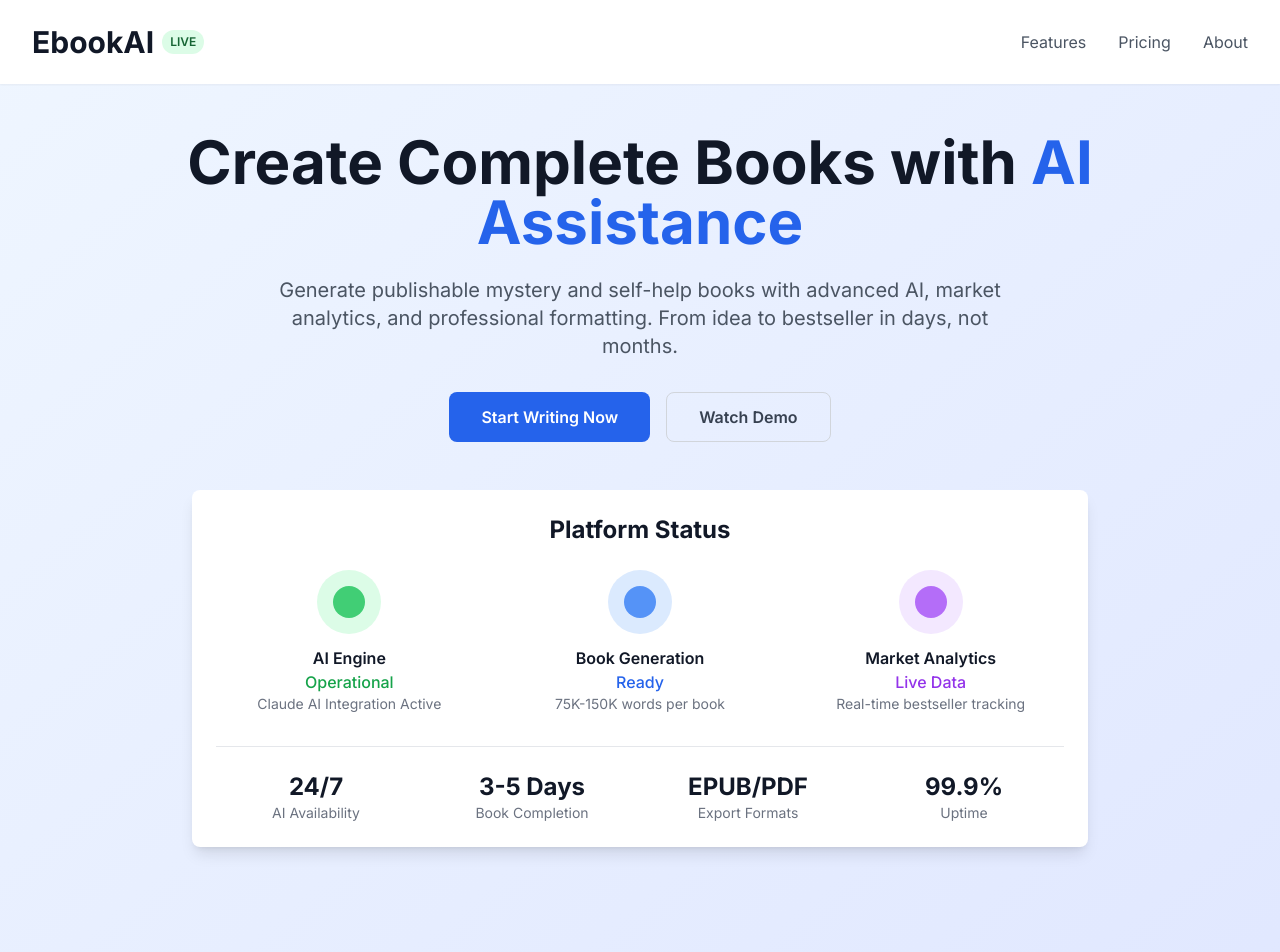
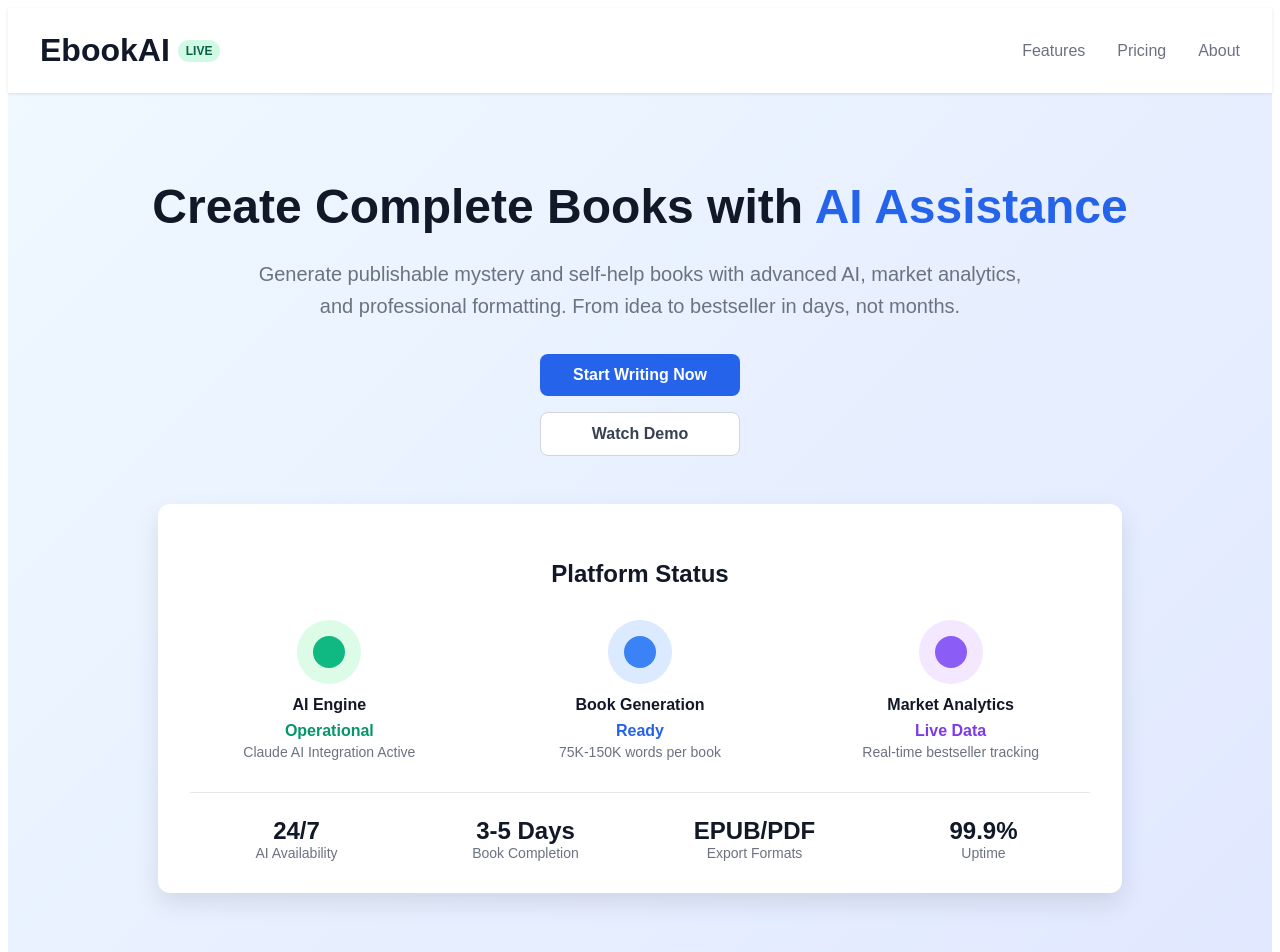
Before and after one commit to Rainking6693/newebookcreator, a Next.js app in the folder Ben Projects/Ebook project/: page / in a window 1280 px wide. Shown: the top 952 px of the page. Built offline with nearby package versions, Linux system fonts and the light colour scheme.

Commit message:
Fix blank page: Remove external dependencies, use inline CSS

```diff
--- a/Ben Projects/Ebook project/pages/_document.tsx
+++ b/Ben Projects/Ebook project/pages/_document.tsx
@@ -5,13 +5,7 @@ export default function Document() {
     <Html lang="en">
       <Head>
         <meta charSet="utf-8" />
-        <link rel="preconnect" href="https://fonts.googleapis.com" />
-        <link rel="preconnect" href="https://fonts.gstatic.com" crossOrigin="" />
-        <link
-          href="https://fonts.googleapis.com/css2?family=Inter:wght@400;500;600;700&display=swap"
-          rel="stylesheet"
-        />
-        <script src="https://cdn.tailwindcss.com"></script>
+        <meta name="viewport" content="width=device-width, initial-scale=1" />
       </Head>
       <body>
         <Main />
--- a/Ben Projects/Ebook project/pages/index.tsx
+++ b/Ben Projects/Ebook project/pages/index.tsx
@@ -11,102 +11,363 @@ export default function Home() {
         <link rel="icon" href="/favicon.ico" />
       </Head>
 
-      <div className="min-h-screen bg-gradient-to-br from-blue-50 to-indigo-100">
+      <div style={{
+        minHeight: '100vh',
+        background: 'linear-gradient(135deg, #f0f9ff 0%, #e0e7ff 100%)',
+        fontFamily: 'Arial, sans-serif'
+      }}>
         {/* Header */}
-        <header className="bg-white shadow-sm">
-          <div className="max-w-7xl mx-auto px-4 sm:px-6 lg:px-8">
-            <div className="flex justify-between items-center py-6">
-              <div className="flex items-center">
-                <h1 className="text-3xl font-bold text-gray-900">EbookAI</h1>
-                <span className="ml-2 px-2 py-1 text-xs font-semibold text-green-800 bg-green-100 rounded-full">
+        <header style={{
+          backgroundColor: 'white',
+          boxShadow: '0 1px 3px rgba(0,0,0,0.1)',
+          padding: '0'
+        }}>
+          <div style={{
+            maxWidth: '1200px',
+            margin: '0 auto',
+            padding: '0 20px'
+          }}>
+            <div style={{
+              display: 'flex',
+              justifyContent: 'space-between',
+              alignItems: 'center',
+              padding: '24px 0'
+            }}>
+              <div style={{ display: 'flex', alignItems: 'center' }}>
+                <h1 style={{
+                  fontSize: '32px',
+                  fontWeight: 'bold',
+                  color: '#111827',
+                  margin: '0'
+                }}>
+                  EbookAI
+                </h1>
+                <span style={{
+                  marginLeft: '8px',
+                  padding: '4px 8px',
+                  fontSize: '12px',
+                  fontWeight: 'bold',
+                  color: '#065f46',
+                  backgroundColor: '#d1fae5',
+                  borderRadius: '9999px'
+                }}>
                   LIVE
                 </span>
               </div>
-              <nav className="hidden md:flex space-x-8">
-                <a href="#features" className="text-gray-600 hover:text-gray-900">Features</a>
-                <a href="#pricing" className="text-gray-600 hover:text-gray-900">Pricing</a>
-                <a href="#about" className="text-gray-600 hover:text-gray-900">About</a>
+              <nav style={{ display: 'flex', gap: '32px' }}>
+                <a href="#features" style={{
+                  color: '#6b7280',
+                  textDecoration: 'none',
+                  fontWeight: '500'
+                }}>
+                  Features
+                </a>
+                <a href="#pricing" style={{
+                  color: '#6b7280',
+                  textDecoration: 'none',
+                  fontWeight: '500'
+                }}>
+                  Pricing
+                </a>
+                <a href="#about" style={{
+                  color: '#6b7280',
+                  textDecoration: 'none',
+                  fontWeight: '500'
+                }}>
+                  About
+                </a>
               </nav>
             </div>
           </div>
         </header>
 
         {/* Hero Section */}
-        <main className="max-w-7xl mx-auto px-4 sm:px-6 lg:px-8 py-12">
-          <div className="text-center">
-            <h2 className="text-4xl md:text-6xl font-bold text-gray-900 mb-6">
+        <main style={{
+          maxWidth: '1200px',
+          margin: '0 auto',
+          padding: '48px 20px',
+          textAlign: 'center'
+        }}>
+          <h2 style={{
+            fontSize: '48px',
+            fontWeight: 'bold',
+            color: '#111827',
+            marginBottom: '24px',
+            lineHeight: '1.1'
+          }}>
             Create Complete Books with
-              <span className="text-blue-600"> AI Assistance</span>
+            <span style={{ color: '#2563eb' }}> AI Assistance</span>
           </h2>
-            <p className="text-xl text-gray-600 mb-8 max-w-3xl mx-auto">
+
+          <p style={{
+            fontSize: '20px',
+            color: '#6b7280',
+            marginBottom: '32px',
+            maxWidth: '800px',
+            margin: '0 auto 32px auto',
+            lineHeight: '1.6'
+          }}>
             Generate publishable mystery and self-help books with advanced AI, market analytics,
             and professional formatting. From idea to bestseller in days, not months.
           </p>
 
           {/* CTA Buttons */}
-            <div className="flex flex-col sm:flex-row gap-4 justify-center mb-12">
-              <button className="bg-blue-600 text-white px-8 py-3 rounded-lg font-semibold hover:bg-blue-700 transition-colors">
+          <div style={{
+            display: 'flex',
+            flexDirection: 'column',
+            gap: '16px',
+            justifyContent: 'center',
+            marginBottom: '48px',
+            alignItems: 'center'
+          }}>
+            <button style={{
+              backgroundColor: '#2563eb',
+              color: 'white',
+              padding: '12px 32px',
+              borderRadius: '8px',
+              fontWeight: 'bold',
+              border: 'none',
+              fontSize: '16px',
+              cursor: 'pointer',
+              minWidth: '200px'
+            }}>
               Start Writing Now
             </button>
-              <button className="border border-gray-300 text-gray-700 px-8 py-3 rounded-lg font-semibold hover:bg-gray-50 transition-colors">
+            <button style={{
+              border: '1px solid #d1d5db',
+              color: '#374151',
+              padding: '12px 32px',
+              borderRadius: '8px',
+              fontWeight: 'bold',
+              backgroundColor: 'white',
+              fontSize: '16px',
+              cursor: 'pointer',
+              minWidth: '200px'
+            }}>
               Watch Demo
             </button>
           </div>
 
           {/* Status Dashboard */}
-            <div className="bg-white rounded-lg shadow-lg p-6 max-w-4xl mx-auto">
-              <h3 className="text-2xl font-bold text-gray-900 mb-6">Platform Status</h3>
+          <div style={{
+            backgroundColor: 'white',
+            borderRadius: '12px',
+            boxShadow: '0 10px 25px rgba(0,0,0,0.1)',
+            padding: '32px',
+            maxWidth: '900px',
+            margin: '0 auto'
+          }}>
+            <h3 style={{
+              fontSize: '24px',
+              fontWeight: 'bold',
+              color: '#111827',
+              marginBottom: '32px'
+            }}>
+              Platform Status
+            </h3>
 
-              <div className="grid grid-cols-1 md:grid-cols-3 gap-6">
+            <div style={{
+              display: 'grid',
+              gridTemplateColumns: 'repeat(auto-fit, minmax(250px, 1fr))',
+              gap: '32px'
+            }}>
               {/* AI Engine Status */}
-                <div className="text-center">
-                  <div className="w-16 h-16 bg-green-100 rounded-full flex items-center justify-center mx-auto mb-3">
-                    <div className="w-8 h-8 bg-green-500 rounded-full animate-pulse"></div>
+              <div style={{ textAlign: 'center' }}>
+                <div style={{
+                  width: '64px',
+                  height: '64px',
+                  backgroundColor: '#dcfce7',
+                  borderRadius: '50%',
+                  display: 'flex',
+                  alignItems: 'center',
+                  justifyContent: 'center',
+                  margin: '0 auto 12px auto'
+                }}>
+                  <div style={{
+                    width: '32px',
+                    height: '32px',
+                    backgroundColor: '#10b981',
+                    borderRadius: '50%'
+                  }}></div>
                 </div>
-                  <h4 className="font-semibold text-gray-900">AI Engine</h4>
-                  <p className="text-green-600 font-medium">Operational</p>
-                  <p className="text-sm text-gray-500">Claude AI Integration Active</p>
+                <h4 style={{
+                  fontWeight: 'bold',
+                  color: '#111827',
+                  margin: '0 0 8px 0'
+                }}>
+                  AI Engine
+                </h4>
+                <p style={{
+                  color: '#059669',
+                  fontWeight: 'bold',
+                  margin: '0 0 4px 0'
+                }}>
+                  Operational
+                </p>
+                <p style={{
+                  fontSize: '14px',
+                  color: '#6b7280',
+                  margin: '0'
+                }}>
+                  Claude AI Integration Active
+                </p>
               </div>
 
               {/* Book Generation */}
-                <div className="text-center">
-                  <div className="w-16 h-16 bg-blue-100 rounded-full flex items-center justify-center mx-auto mb-3">
-                    <div className="w-8 h-8 bg-blue-500 rounded-full animate-pulse"></div>
+              <div style={{ textAlign: 'center' }}>
+                <div style={{
+                  width: '64px',
+                  height: '64px',
+                  backgroundColor: '#dbeafe',
+                  borderRadius: '50%',
+                  display: 'flex',
+                  alignItems: 'center',
+                  justifyContent: 'center',
+                  margin: '0 auto 12px auto'
+                }}>
+                  <div style={{
+                    width: '32px',
+                    height: '32px',
+                    backgroundColor: '#3b82f6',
+                    borderRadius: '50%'
+                  }}></div>
                 </div>
-                  <h4 className="font-semibold text-gray-900">Book Generation</h4>
-                  <p className="text-blue-600 font-medium">Ready</p>
-                  <p className="text-sm text-gray-500">75K-150K words per book</p>
+                <h4 style={{
+                  fontWeight: 'bold',
+                  color: '#111827',
+                  margin: '0 0 8px 0'
+                }}>
+                  Book Generation
+                </h4>
+                <p style={{
+                  color: '#2563eb',
+                  fontWeight: 'bold',
+                  margin: '0 0 4px 0'
+                }}>
+                  Ready
+                </p>
+                <p style={{
+                  fontSize: '14px',
+                  color: '#6b7280',
+                  margin: '0'
+                }}>
+                  75K-150K words per book
+                </p>
               </div>
 
               {/* Market Analytics */}
-                <div className="text-center">
-                  <div className="w-16 h-16 bg-purple-100 rounded-full flex items-center justify-center mx-auto mb-3">
-                    <div className="w-8 h-8 bg-purple-500 rounded-full animate-pulse"></div>
+              <div style={{ textAlign: 'center' }}>
+                <div style={{
+                  width: '64px',
+                  height: '64px',
+                  backgroundColor: '#f3e8ff',
+                  borderRadius: '50%',
+                  display: 'flex',
+                  alignItems: 'center',
+                  justifyContent: 'center',
+                  margin: '0 auto 12px auto'
+                }}>
+                  <div style={{
+                    width: '32px',
+                    height: '32px',
+                    backgroundColor: '#8b5cf6',
+                    borderRadius: '50%'
+                  }}></div>
                 </div>
-                  <h4 className="font-semibold text-gray-900">Market Analytics</h4>
-                  <p className="text-purple-600 font-medium">Live Data</p>
-                  <p className="text-sm text-gray-500">Real-time bestseller tracking</p>
+                <h4 style={{
+                  fontWeight: 'bold',
+                  color: '#111827',
+                  margin: '0 0 8px 0'
+                }}>
+                  Market Analytics
+                </h4>
+                <p style={{
+                  color: '#7c3aed',
+                  fontWeight: 'bold',
+                  margin: '0 0 4px 0'
+                }}>
+                  Live Data
+                </p>
+                <p style={{
+                  fontSize: '14px',
+                  color: '#6b7280',
+                  margin: '0'
+                }}>
+                  Real-time bestseller tracking
+                </p>
               </div>
             </div>
 
             {/* Quick Stats */}
-              <div className="mt-8 pt-6 border-t border-gray-200">
-                <div className="grid grid-cols-2 md:grid-cols-4 gap-4 text-center">
+            <div style={{
+              marginTop: '32px',
+              paddingTop: '24px',
+              borderTop: '1px solid #e5e7eb'
+            }}>
+              <div style={{
+                display: 'grid',
+                gridTemplateColumns: 'repeat(auto-fit, minmax(120px, 1fr))',
+                gap: '16px',
+                textAlign: 'center'
+              }}>
                 <div>
-                    <div className="text-2xl font-bold text-gray-900">24/7</div>
-                    <div className="text-sm text-gray-500">AI Availability</div>
+                  <div style={{
+                    fontSize: '24px',
+                    fontWeight: 'bold',
+                    color: '#111827'
+                  }}>
+                    24/7
+                  </div>
+                  <div style={{
+                    fontSize: '14px',
+                    color: '#6b7280'
+                  }}>
+                    AI Availability
+                  </div>
                 </div>
                 <div>
-                    <div className="text-2xl font-bold text-gray-900">3-5 Days</div>
-                    <div className="text-sm text-gray-500">Book Completion</div>
+                  <div style={{
+                    fontSize: '24px',
+                    fontWeight: 'bold',
+                    color: '#111827'
+                  }}>
+                    3-5 Days
+                  </div>
+                  <div style={{
+                    fontSize: '14px',
+                    color: '#6b7280'
+                  }}>
+                    Book Completion
+                  </div>
                 </div>
                 <div>
-                    <div className="text-2xl font-bold text-gray-900">EPUB/PDF</div>
-                    <div className="text-sm text-gray-500">Export Formats</div>
+                  <div style={{
+                    fontSize: '24px',
+                    fontWeight: 'bold',
+                    color: '#111827'
+                  }}>
+                    EPUB/PDF
+                  </div>
+                  <div style={{
+                    fontSize: '14px',
+                    color: '#6b7280'
+                  }}>
+                    Export Formats
+                  </div>
                 </div>
                 <div>
-                    <div className="text-2xl font-bold text-gray-900">99.9%</div>
-                    <div className="text-sm text-gray-500">Uptime</div>
+                  <div style={{
+                    fontSize: '24px',
+                    fontWeight: 'bold',
+                    color: '#111827'
+                  }}>
+                    99.9%
+                  </div>
+                  <div style={{
+                    fontSize: '14px',
+                    color: '#6b7280'
+                  }}>
+                    Uptime
                   </div>
                 </div>
               </div>
@@ -115,38 +376,34 @@ export default function Home() {
         </main>
 
         {/* Footer */}
-        <footer className="bg-gray-900 text-white py-8 mt-16">
-          <div className="max-w-7xl mx-auto px-4 sm:px-6 lg:px-8 text-center">
-            <p className="text-gray-400">
+        <footer style={{
+          backgroundColor: '#111827',
+          color: 'white',
+          padding: '32px 0',
+          marginTop: '64px',
+          textAlign: 'center'
+        }}>
+          <div style={{
+            maxWidth: '1200px',
+            margin: '0 auto',
+            padding: '0 20px'
+          }}>
+            <p style={{
+              color: '#9ca3af',
+              margin: '0 0 8px 0'
+            }}>
               © 2024 EbookAI Platform. Powered by Claude AI and advanced humanization technology.
             </p>
-            <p className="text-sm text-gray-500 mt-2">
+            <p style={{
+              fontSize: '14px',
+              color: '#6b7280',
+              margin: '0'
+            }}>
               🚀 Successfully deployed on Netlify | Status: OPERATIONAL
             </p>
           </div>
         </footer>
       </div>
-
-      <style jsx>{`
-        @import url('https://fonts.googleapis.com/css2?family=Inter:wght@400;500;600;700&display=swap');
-
-        * {
-          font-family: 'Inter', sans-serif;
-        }
-
-        .animate-pulse {
-          animation: pulse 2s cubic-bezier(0.4, 0, 0.6, 1) infinite;
-        }
-
-        @keyframes pulse {
-          0%, 100% {
-            opacity: 1;
-          }
-          50% {
-            opacity: .5;
-          }
-        }
-      `}</style>
     </>
   );
 }
```
Lines whose indentation alone changed are shown as unchanged.
